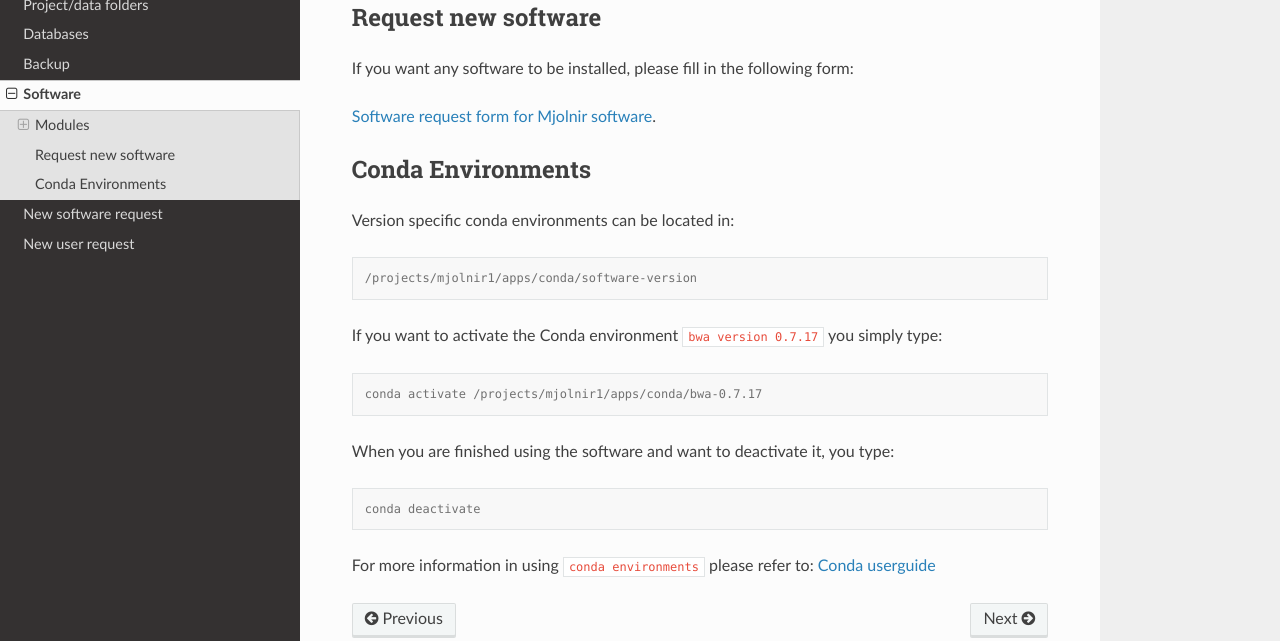
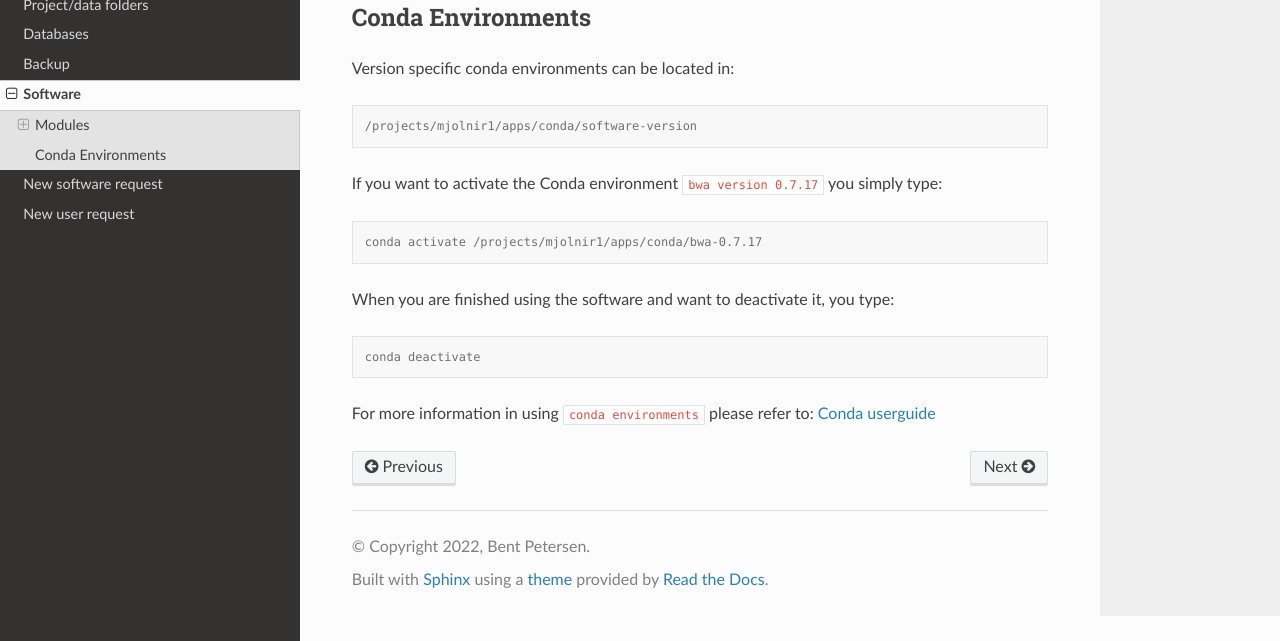
Before and after one commit to bentpetersendk/mjolnir_ucph, a Sphinx documentation site: the page built from docs/source/software.rst, in a window 1280 px wide and 900 px high, scrolled down 3039 px, cut to the strip 259-900 px from the top of the window. Built offline with Sphinx 7.4.7 and the Read the Docs theme 2.0.0, drawn with Linux system fonts in a browser that asks for light colours.

Commit message:
Update software.rst
Removed software request form and moved to new page instead

```diff
--- a/docs/source/software.rst
+++ b/docs/source/software.rst
@@ -133,14 +133,6 @@ The sorting function will only appear from a laptop.
 
        <iframe class="airtable-embed" src="https://airtable.com/embed/shrSAy6vSkKIHQbTz?backgroundColor=yellow&viewControls=on" frameborder="0" onmousewheel="" width="100%" height="533" style="background: transparent; border: 1px solid #ccc;"></iframe>
 
-
-Request new software
------
-If you want any software to be installed, please fill in the following form:
-
-`Software request form for Mjolnir software <https://airtable.com/shrEq4OyPXIhvyGuJ>`_.
-
-
 Conda Environments
 -----
 Version specific conda environments can be located in:
```
